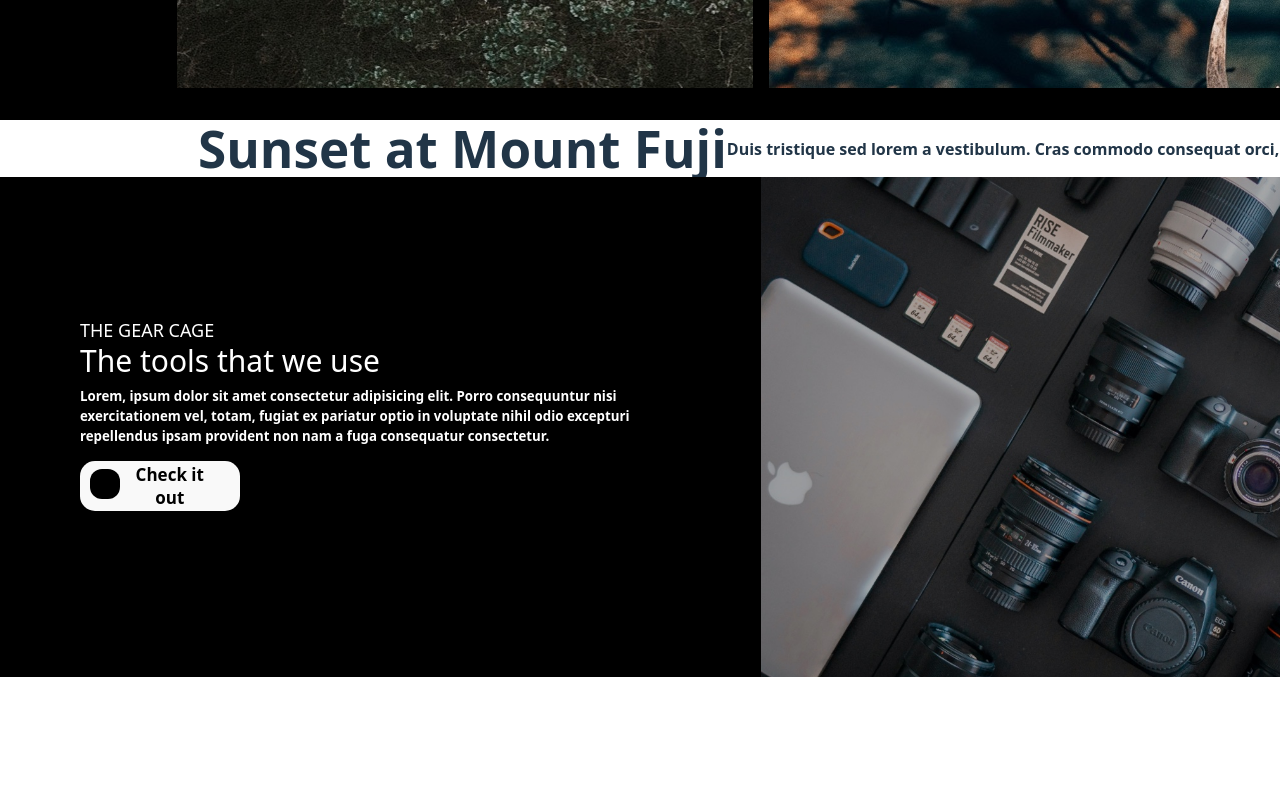
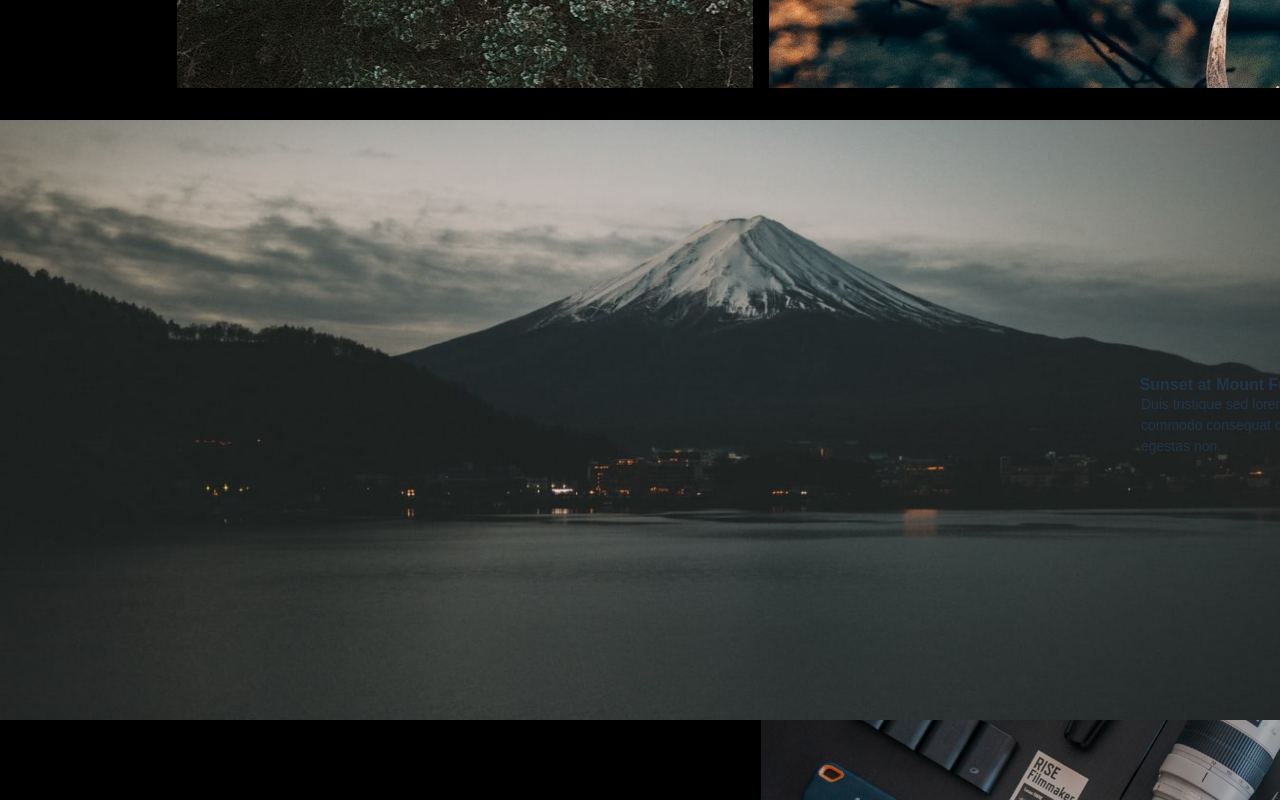
Before and after one commit to ToxirjonovN65/figma, a React app: page / in a window 1280 px wide. Shown: the part 1260-2060 px from the top of the page. Before the commit the page ends 1937 px from the top, so only its background shows below. Built offline with nearby package versions, Linux system fonts and the light colour scheme; the HTML template or start-up script is replaced by a standard one.

Commit message:
kamron files2

```diff
--- a/src/Kamron/kamron.css
+++ b/src/Kamron/kamron.css
@@ -4,7 +4,25 @@
     box-sizing: border-box;
 }
 .right{
+    width: 100%;
+    height: 600px;
     display: flex;
-    align-items: center;
-    justify-content: right  ;
+    align-items: flex-end;
+    flex-direction: column;
+    justify-content: right;
+    padding: 5rem;
+    font-family: Arial, Helvetica, sans-serif;
+    background-image: url("./images/7701b6d3dd9dae824274ea54a219e6c9146d234c\ \(1\).jpg");
+    background-position: center;
+    background-repeat: no-repeat;
+    background-size: cover
 }
+.right h1{
+    font-size: 1rem;
+    margin-right: 9rem;
+    margin-top: 11rem;
+}
+.right p{
+    font-size: 14px;
+    width: 300px;
+}
--- a/src/Kamron/kamron.jsx
+++ b/src/Kamron/kamron.jsx
@@ -6,7 +6,7 @@ const Kamron = () => {
         <div>
             <div className="right">
                 <h1>Sunset at Mount Fuji</h1>
-                <h4>Duis tristique sed lorem a vestibulum. Cras commodo consequat orci, in convallis risus egestas non.</h4>
+                <p>Duis tristique sed lorem a vestibulum. Cras commodo consequat orci, in convallis risus egestas non.</p>
             </div>
         </div>
     )
--- a/src/yaxyobek/yaxyo.css
+++ b/src/yaxyobek/yaxyo.css
@@ -52,6 +52,8 @@ margin-top: 15px;
 display: flex;
 height: 50px;
 align-items: center;
+background-color: white;
+color: black;
 
 }
 .b-ich{
@@ -65,6 +67,6 @@ border-radius: 12px;
 }
 .box button h6{
     font-size: 17px;
-    margin-left: px;
+    margin-left: 5px;
     font-weight: 600;
 }
```
Also changed, not shown: src/Kamron/images/7701b6d3dd9dae824274ea54a219e6c9146d234c (1).jpg (added).
